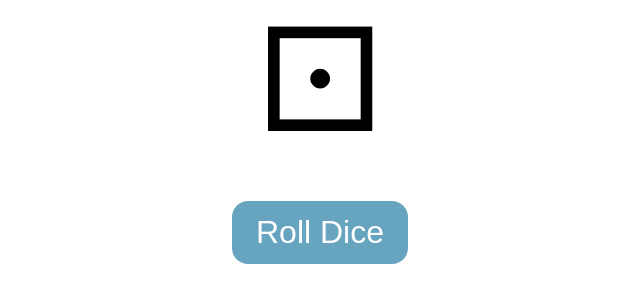
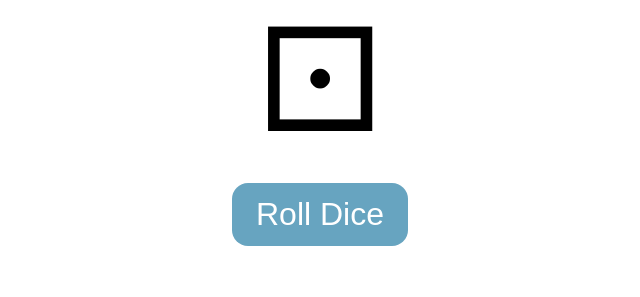
Before and after one commit to PinkiJajoria/dicegame, a plain HTML site: page index.html in a window 1280 px wide. Shown: the part 40-337 px from the top of the page, without its empty margins (320-960 px from the left). Drawn offline with Linux system fonts and the light colour scheme.

Commit message:
Add files via upload

```diff
--- a/index.html
+++ b/index.html
@@ -18,7 +18,7 @@
 </head>
 <body>
 <h1>Dice Roll Simulator</h1>
-<span id="dice">&#9856</span><br><br>
+<span id="dice">&#9856</span><br>
 <button  type="button" id="butn">Roll Dice</button><br><br>
 <ul id="ul"></ul>
 
```
